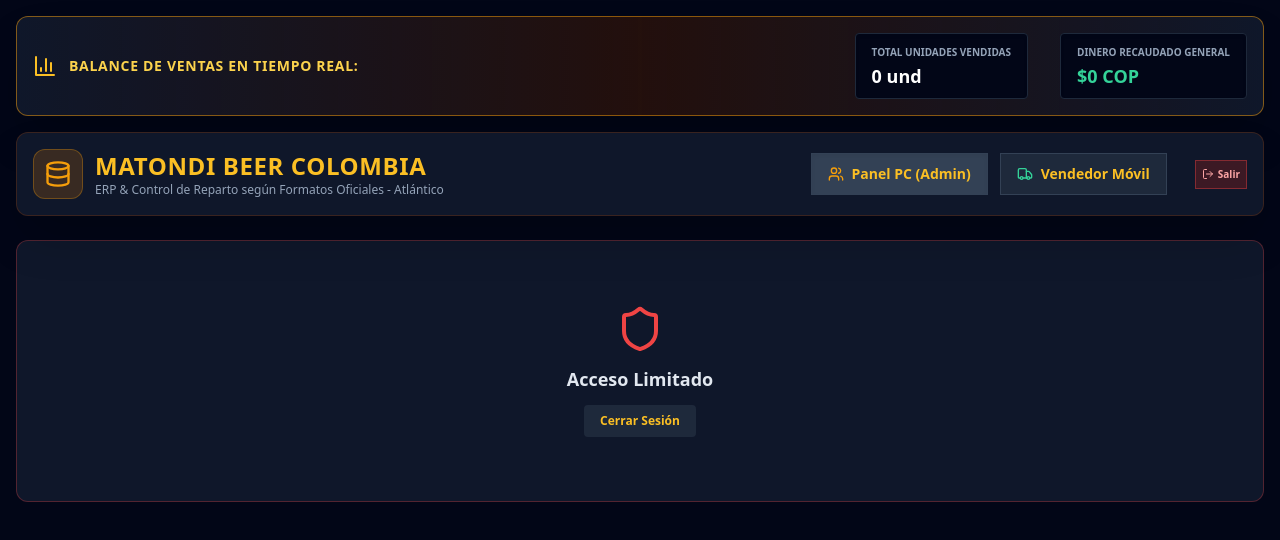
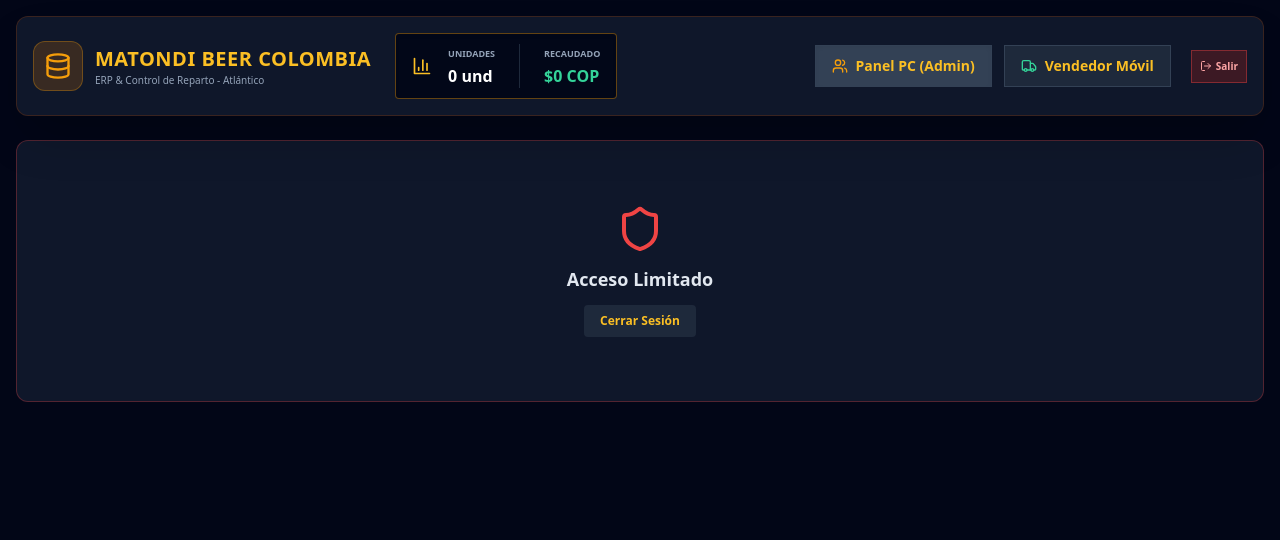
Before and after one commit to elmer0622/matondi-2.0, a React (Vite) app: page / in a window 1280 px wide. Both pictures are taken after typing "name@example.com", "Sample123" into the empty fields and a click on the button "Iniciar Sesión". Shown: the top 540 px of the page. Built offline with nearby package versions, Linux system fonts and the light colour scheme.

Commit message:
Update print statement from 'Hello' to 'Goodbye'

```diff
--- a/src/App.jsx
+++ b/src/App.jsx
@@ -1,7 +1,7 @@
 import React, { useState } from 'react';
 import {
   Users, MapPin, Truck, ShoppingCart, Database, FileSpreadsheet,
-  Shield, Send, Plus, Package, UserCheck, Lock, BarChart3, RotateCcw, ClipboardList, Compass, X, History, Trash2, Edit3, CheckCircle, Eye, FileText, Map, LogOut
+  Shield, Send, Plus, Package, UserCheck, Lock, BarChart3, RotateCcw, ClipboardList, Compass, X, History, Trash2, Edit3, CheckCircle, Eye, FileText, Map, LogOut, Layers
 } from 'lucide-react';
 import * as XLSX from 'xlsx';
 
@@ -52,7 +52,7 @@ export default function App() {
   ]);
   const [nuevoCliente, setNuevoCliente] = useState({ nombre: '', zona: 'R1', municipio: 'Sabanagrande', direccion: '', lat: '', lng: '' });
 
-  // Catálogo de Productos Oficiales
+  // Catálogo de Productos Oficiales (Bebidas)
   const [productos, setProductos] = useState([
     { id: 'PROD-01', nombre: 'ARROZ TRADICIONAL', presentacion: '1000', precio: 8000 },
     { id: 'PROD-02', nombre: 'ARROZ KOLA', presentacion: '1000', precio: 8000 },
@@ -347,6 +347,20 @@ export default function App() {
     alert('¡Despacho de ruta registrado con éxito en el inventario!');
   };
 
+  const registrarGastoRuta = () => {
+    if (!nuevoGasto.valor || !nuevoGasto.concepto) return alert('Diligencia el valor y el concepto del gasto');
+    const gasto = {
+      id: `GAST-${Date.now()}`,
+      tipo: nuevoGasto.tipo,
+      valor: Number(nuevoGasto.valor),
+      concepto: sanitizeStr(nuevoGasto.concepto),
+      metodo: nuevoGasto.metodo
+    };
+    setGastosRuta([...gastosRuta, gasto]);
+    setNuevoGasto({ tipo: 'COMBUSTIBLE', valor: '', concepto: '', metodo: 'EFECTIVO' });
+    alert('Gasto informativo registrado con éxito');
+  };
+
   const registrarVenta = () => {
     if (!municipioSel) return alert('Selecciona un municipio');
     if (!clienteSel) return alert('Selecciona un establecimiento');
@@ -362,7 +376,6 @@ export default function App() {
     const itemCargue = cargueActivo.items.find(i => i.prodId === prodSel);
     if (!itemCargue || itemCargue.cantidadActual < cantVendida) return alert('Inventario insuficiente en tu vehículo.');
 
-    // Notificar al vendedor si el stock llega a cero
     const stockRestante = itemCargue.cantidadActual - Number(cantVendida);
     if (stockRestante === 0) {
       alert(`⚠️ AVISO DE STOCK: Se ha terminado el stock de ${itemCargue.prodNombre} en el vehículo.`);
@@ -462,7 +475,7 @@ export default function App() {
     XLSX.writeFile(wb, `Matondi_Liquidacion_Ruta_${new Date().toISOString().slice(0,10)}.xlsx`);
   };
 
-  // Balance en tiempo real superior (más grande)
+  // Balance en tiempo real superior (ampliado sin título redundante)
   const totalDineroRecaudadoGral = ventas.reduce((acc, v) => acc + v.total, 0);
   const totalCantidadVendidaGral = ventas.reduce((acc, v) => acc + v.cantidad, 0);
 
@@ -474,8 +487,6 @@ export default function App() {
   });
 
   const cargueMovilActivo = mobileUser ? carguesDiarios.find(c => c.repartidorId === mobileUser.id || c.repartidorNombre.toLowerCase() === mobileUser.nombre.toLowerCase()) : null;
-
-  // Municipios disponibles estrictamente asignados a la ruta del repartidor móvil
   const municipiosRutaMovil = cargueMovilActivo ? (rutas.find(r => r.nombre === cargueMovilActivo.rutaNombre)?.municipios || []) : [];
   const clientesFiltradosMovil = clientes.filter(c => municipioSel ? (c.municipio.toLowerCase() === municipioSel.toLowerCase() && municipiosRutaMovil.map(m => m.toLowerCase()).includes(c.municipio.toLowerCase())) : false);
   const productosMovilDisponibles = cargueMovilActivo ? cargueMovilActivo.items.filter(i => i.cantidadActual > 0) : [];
@@ -483,38 +494,41 @@ export default function App() {
   return (
     <div className="min-h-screen bg-slate-950 text-slate-100 font-sans p-4 relative">
 
-      {/* 1. BALANCE DE VENTAS EN TIEMPO REAL (MÁS GRANDE Y VISIBLE) */}
-      <div className="max-w-7xl mx-auto bg-gradient-to-r from-slate-900 via-amber-950/50 to-slate-900 border border-amber-500/50 p-4 rounded-xl mb-4 shadow-2xl flex flex-wrap justify-between items-center gap-4">
-        <div className="flex items-center gap-3">
-          <BarChart3 className="w-6 h-6 text-amber-400" />
-          <span className="text-sm font-extrabold uppercase tracking-wider text-amber-300">Balance de Ventas en Tiempo Real:</span>
-        </div>
-        <div className="flex flex-wrap items-center gap-8 text-sm">
-          <div className="bg-slate-950 px-4 py-2 rounded border border-slate-800 shadow-inner">
-            <span className="text-slate-400 block text-[10px] uppercase font-semibold">Total Unidades Vendidas</span>
-            <strong className="text-white text-lg font-black">{totalCantidadVendidaGral} und</strong>
+      {/* ENCABEZADO GENERAL FUSIONADO: NOMBRE ARRIBA/LADO Y CUADROS DE DATOS INTEGRADOS */}
+      <header className="max-w-7xl mx-auto flex flex-col lg:flex-row justify-between items-center bg-slate-900 border border-amber-900/40 p-4 rounded-xl mb-6 shadow-2xl relative gap-4">
+
+        {/* Fusión: Logo, Título y Cuadros de Datos en una sola fila compacta */}
+        <div className="flex flex-col md:flex-row items-center gap-6 w-full lg:w-auto">
+          <div className="flex items-center gap-3">
+            <div className="bg-amber-600/20 p-2.5 rounded-xl border border-amber-500/30">
+              <Database className="w-7 h-7 text-amber-500" />
+            </div>
+            <div>
+              <h1 className="text-xl font-bold tracking-wide text-amber-400">MATONDI BEER COLOMBIA</h1>
+              <p className="text-[10px] text-slate-400">ERP & Control de Reparto - Atlántico</p>
+            </div>
           </div>
-          <div className="bg-slate-950 px-4 py-2 rounded border border-slate-800 shadow-inner">
-            <span className="text-slate-400 block text-[10px] uppercase font-semibold">Dinero Recaudado General</span>
-            <strong className="text-emerald-400 text-lg font-black">${totalDineroRecaudadoGral.toLocaleString()} COP</strong>
+
+          {/* Cuadros de datos numéricos en tiempo real (sin texto redundante) */}
+          <div className="flex items-center gap-4 bg-slate-950/90 px-4 py-2.5 rounded border border-amber-500/40 shadow-inner">
+            <div className="flex items-center gap-2">
+              <BarChart3 className="w-5 h-5 text-amber-400" />
+            </div>
+            <div className="flex items-center gap-6 text-sm">
+              <div className="flex flex-col">
+                <span className="text-[9px] text-slate-400 uppercase font-bold">Unidades</span>
+                <strong className="text-white font-black text-base">{totalCantidadVendidaGral} und</strong>
+              </div>
+              <div className="border-l border-slate-800 pl-6 flex flex-col">
+                <span className="text-[9px] text-slate-400 uppercase font-bold">Recaudado</span>
+                <strong className="text-emerald-400 font-black text-base">${totalDineroRecaudadoGral.toLocaleString()} COP</strong>
+              </div>
+            </div>
           </div>
         </div>
-      </div>
-
-      {/* ENCABEZADO GENERAL CON BOTONES ESTILO CUADRADO (WINDOWS - GRIS / LOGO COLOR / LETRAS AMARILLAS) Y BOTÓN CERRAR SESIÓN PEQUEÑO EN ESQUINA */}
-      <header className="max-w-7xl mx-auto flex flex-col md:flex-row justify-between items-center bg-slate-900 border border-amber-900/40 p-4 rounded-xl mb-6 shadow-2xl relative">
-        <div className="flex items-center gap-3 mb-4 md:mb-0">
-          <div className="bg-amber-600/20 p-2.5 rounded-xl border border-amber-500/30">
-            <Database className="w-7 h-7 text-amber-500" />
-          </div>
-          <div>
-            <h1 className="text-2xl font-bold tracking-wide text-amber-400">MATONDI BEER COLOMBIA</h1>
-            <p className="text-xs text-slate-400">ERP & Control de Reparto según Formatos Oficiales - Atlántico</p>
-          </div>
-        </div>
-
+
+        {/* Botones de inicio estilo cuadrado Windows y botón de cerrar sesión pequeño en esquina */}
         <div className="flex items-center gap-3">
-          {/* Botones de inicio estilo cuadrado Windows */}
           <button
             onClick={() => setActiveTab('pc')}
             className={`px-4 py-2.5 rounded-none border border-slate-700 font-bold text-sm transition-all flex items-center gap-2 ${activeTab === 'pc' ? 'bg-slate-700 shadow-inner' : 'bg-slate-800 hover:bg-slate-700'} text-amber-400`}
@@ -528,11 +542,10 @@ export default function App() {
             <Truck className="w-4 h-4 text-emerald-400" /> Vendedor Móvil
           </button>
 
-          {/* Botón cerrar sesión pequeño en la esquina */}
           {(isLoggedIn || isMobileLoggedIn) && (
             <button
               onClick={isLoggedIn ? cerrarSesion : cerrarSesionMovil}
-              className="bg-red-900/40 border border-red-500/40 text-red-300 hover:bg-red-900/60 p-1.5 rounded-none text-[10px] font-bold flex items-center gap-1 ml-4"
+              className="bg-red-900/40 border border-red-500/40 text-red-300 hover:bg-red-900/60 p-2 rounded-none text-[10px] font-bold flex items-center gap-1 ml-2"
               title="Cerrar Sesión"
             >
               <LogOut className="w-3 h-3" /> Salir
@@ -597,7 +610,7 @@ export default function App() {
                       { id: 'gastos', label: 'Gastos de Ruta', icon: FileSpreadsheet },
                       { id: 'productos', label: 'Catálogo & Precios', icon: Package },
                       { id: 'clientes', label: 'Base Clientes & GPS', icon: Users },
-                      { id: 'consultas', label: 'Cierres & Liquidaciones', icon: BarChart3 },
+                      { id: 'consultas', label: 'Consulta Rutas y Productos', icon: Layers },
                       { id: 'cierre', label: 'Cierre General', icon: RotateCcw }
                     ].map(sub => {
                       const Icon = sub.icon;
@@ -715,7 +728,7 @@ export default function App() {
                   </div>
                 )}
 
-                {/* CARGUE DESPACHO RUTA (Con productos únicos y listado fijo) */}
+                {/* CARGUE DESPACHO RUTA */}
                 {pcSubTab === 'cargueview' && (
                   <div className="grid grid-cols-1 md:grid-cols-3 gap-6">
                     <div className="bg-slate-900 p-5 rounded-xl border border-slate-800 space-y-4">
@@ -789,7 +802,6 @@ export default function App() {
                         </div>
                       </div>
 
-                      {/* LISTADO DE PRODUCTOS EN DESPACHO (MODO INFORMATIVO Y EDITABLE POR LÍNEA) */}
                       <div className="border-t border-slate-800 pt-3 space-y-3">
                         <div className="flex justify-between items-center">
                           <label className="text-xs font-bold text-amber-300">Productos (Cargadas / Regresadas)</label>
@@ -915,11 +927,11 @@ export default function App() {
                                 <span className="text-[10px] bg-sky-500/20 text-sky-400 px-2 py-0.5 rounded-none font-semibold">{c.rutaNombre}</span>
                               </div>
                               <div className="space-y-1.5 pt-1">
-                                <p className="text-[11px] font-bold text-slate-400">Control de Productos en Vehículo:</p>
+                                <p className="text-[11px] font-bold text-slate-400">Listado de Bebidas Asignadas en Tiempo Real (Solo Lectura):</p>
                                 {c.items.map((it, idx) => (
-                                  <div key={idx} className="flex justify-between text-xs bg-slate-900 p-2 rounded-none">
-                                    <span className="text-slate-200">{it.prodNombre} ({it.presentacion}mL)</span>
-                                    <span className="font-bold text-amber-400">Stock: {it.cantidadActual} / Salida: {it.totalSalida}</span>
+                                  <div key={idx} className="flex justify-between text-xs bg-slate-900 p-2.5 rounded-none border border-slate-800">
+                                    <span className="text-slate-200 font-medium">{it.prodNombre} ({it.presentacion}mL)</span>
+                                    <span className="font-bold text-amber-400">Stock Actual: {it.cantidadActual} / Salida Total: {it.totalSalida}</span>
                                   </div>
                                 ))}
                               </div>
@@ -931,7 +943,7 @@ export default function App() {
                   </div>
                 )}
 
-                {/* GASTOS DE RUTA (PURAMENTE INFORMATIVO) */}
+                {/* GASTOS DE RUTA (SOLO INFORMATIVO) */}
                 {pcSubTab === 'gastos' && (
                   <div className="grid grid-cols-1 md:grid-cols-3 gap-6">
                     <div className="bg-slate-900 p-5 rounded-xl border border-slate-800 space-y-4">
@@ -1099,17 +1111,47 @@ export default function App() {
                   </div>
                 )}
 
-                {/* CIERRES & LIQUIDACIONES */}
+                {/* MÓDULO UNIFICADO DE CONSULTA DE RUTAS Y PRODUCTOS ASIGNADOS */}
                 {pcSubTab === 'consultas' && (
-                  <div className="bg-slate-900 p-6 rounded-xl border border-slate-800 space-y-5">
-                    <div className="flex flex-col md:flex-row justify-between items-start md:items-center gap-4">
+                  <div className="bg-slate-900 p-6 rounded-xl border border-slate-800 space-y-6">
+                    <div className="flex flex-col md:flex-row justify-between items-start md:items-center gap-4 border-b border-slate-800 pb-4">
                       <div>
-                        <h3 className="text-md font-bold text-amber-400">Módulo de Cierres, Liquidación y Reportes</h3>
-                        <p className="text-xs text-slate-400">Informes de ventas totales por producto, liquidadas por vendedor.</p>
+                        <h3 className="text-md font-bold text-amber-400">Módulo de Consulta Unificada: Rutas y Productos Asignados</h3>
+                        <p className="text-xs text-slate-400">Visualiza en tiempo real los despachos activos, rutas y su inventario asignado.</p>
                       </div>
                       <button onClick={exportarExcelReporte} className="bg-emerald-600 hover:bg-emerald-500 px-4 py-2 rounded-none text-xs font-bold flex items-center gap-2">
                         <FileSpreadsheet className="w-4 h-4" /> Exportar a Excel
                       </button>
+                    </div>
+
+                    <div className="space-y-4">
+                      <h4 className="text-xs font-bold uppercase tracking-wider text-amber-300">Despachos y Rutas Activas en Tiempo Real</h4>
+                      {carguesDiarios.length === 0 ? (
+                        <p className="text-xs text-slate-500 py-6 text-center bg-slate-950 rounded border border-slate-800">No hay rutas ni productos despachados activos en este momento.</p>
+                      ) : (
+                        <div className="grid grid-cols-1 md:grid-cols-2 gap-4">
+                          {carguesDiarios.map(c => (
+                            <div key={c.id} className="bg-slate-950 p-4 rounded-none border border-slate-800 space-y-3">
+                              <div className="flex justify-between items-center border-b border-slate-800 pb-2">
+                                <div>
+                                  <span className="font-bold text-amber-300">Ruta: {c.rutaNombre}</span>
+                                  <p className="text-[10px] text-slate-400">Responsable: {c.repartidorNombre} ({c.fecha})</p>
+                                </div>
+                                <span className="text-[10px] bg-emerald-500/20 text-emerald-400 px-2 py-0.5 rounded-none font-semibold">Activa</span>
+                              </div>
+                              <div className="space-y-1.5 pt-1">
+                                <p className="text-[11px] font-bold text-slate-400">Bebidas y Productos Asignados:</p>
+                                {c.items.map((it, idx) => (
+                                  <div key={idx} className="flex justify-between text-xs bg-slate-900 p-2.5 rounded-none border border-slate-800">
+                                    <span className="text-slate-200 font-medium">{it.prodNombre} ({it.presentacion}mL)</span>
+                                    <span className="font-bold text-amber-400">Cargadas: {it.cantidadCargadas} | Stock Actual: {it.cantidadActual}</span>
+                                  </div>
+                                ))}
+                              </div>
+                            </div>
+                          ))}
+                        </div>
+                      )}
                     </div>
 
                     {cierresEnviadosMovil.length > 0 && (
@@ -1123,64 +1165,11 @@ export default function App() {
                               <p className="font-bold text-amber-300">Vendedor: {env.vendedorNombre}</p>
                               <p className="text-slate-400">Fecha: {env.fecha}</p>
                               <p className="text-emerald-400 font-bold">Total Reportado: ${env.totalVendido.toLocaleString()} COP</p>
-                              <p className="text-[11px] text-slate-500">{env.ventas.length} transacciones liquidadas</p>
                             </div>
                           ))}
                         </div>
                       </div>
                     )}
-
-                    <div className="grid grid-cols-1 md:grid-cols-3 gap-3 bg-slate-950 p-4 rounded-xl border border-slate-800">
-                      <div>
-                        <label className="text-[11px] text-slate-400 block mb-1">Filtrar por Municipio</label>
-                        <input type="text" value={filtroMunicipio} onChange={e => setFiltroMunicipio(e.target.value)} placeholder="Sabanagrande" className="w-full bg-slate-900 border border-slate-800 rounded p-2 text-xs text-slate-200" />
-                      </div>
-                      <div>
-                        <label className="text-[11px] text-slate-400 block mb-1">Filtrar por Ruta</label>
-                        <input type="text" value={filtroZona} onChange={e => setFiltroZona(e.target.value)} placeholder="Ruta R1" className="w-full bg-slate-900 border border-slate-800 rounded p-2 text-xs text-slate-200" />
-                      </div>
-                      <div>
-                        <label className="text-[11px] text-slate-400 block mb-1">Filtrar por Vendedor</label>
-                        <input type="text" value={filtroRepartidor} onChange={e => setFiltroRepartidor(e.target.value)} placeholder="Carlos" className="w-full bg-slate-900 border border-slate-800 rounded p-2 text-xs text-slate-200" />
-                      </div>
-                    </div>
-
-                    <div className="overflow-x-auto">
-                      <table className="w-full text-left text-xs text-slate-300">
-                        <thead className="bg-slate-950 text-slate-400 uppercase">
-                          <tr>
-                            <th className="p-3">Hora</th>
-                            <th className="p-3">Vendedor</th>
-                            <th className="p-3">Establecimiento</th>
-                            <th className="p-3">Municipio</th>
-                            <th className="p-3">Producto</th>
-                            <th className="p-3">Vendidas</th>
-                            <th className="p-3">N. Deuda</th>
-                            <th className="p-3">Cambios</th>
-                            <th className="p-3">Total Venta</th>
-                          </tr>
-                        </thead>
-                        <tbody className="divide-y divide-slate-800">
-                          {ventasFiltradas.length === 0 ? (
-                            <tr><td colSpan="9" className="p-6 text-center text-slate-500">No se encontraron registros de ventas.</td></tr>
-                          ) : (
-                            ventasFiltradas.map(v => (
-                              <tr key={v.id}>
-                                <td className="p-3 text-slate-400">{v.hora}</td>
-                                <td className="p-3 font-medium text-amber-300">{v.vendedorNombre}</td>
-                                <td className="p-3">{v.clienteNombre}</td>
-                                <td className="p-3">{v.municipio}</td>
-                                <td className="p-3">{v.prodNombre}</td>
-                                <td className="p-3 font-bold text-white">{v.cantidad}</td>
-                                <td className="p-3 text-red-400">{v.nuevaDeuda}</td>
-                                <td className="p-3 text-sky-400">{v.cambios}</td>
-                                <td className="p-3 font-bold text-emerald-400">${v.total.toLocaleString()} COP</td>
-                              </tr>
-                            ))
-                          )}
-                        </tbody>
-                      </table>
-                    </div>
                   </div>
                 )}
 
@@ -1270,7 +1259,7 @@ export default function App() {
                   </div>
                 </div>
 
-                {/* 1. SELECCIONAR MUNICIPIO (Restringido estrictamente a los agregados en la ruta) */}
+                {/* 1. SELECCIONAR MUNICIPIO (Estrictamente los asignados a la ruta) */}
                 <div>
                   <label className="text-xs text-slate-400 mb-1 block">1. Seleccionar Municipio (Asignado a tu Ruta)</label>
                   <select
@@ -1338,8 +1327,8 @@ export default function App() {
                       <input type="number" min="0" value={cambiosItem} onChange={e => setCambiosItem(e.target.value)} className="w-full bg-slate-950 border border-slate-800 rounded-lg p-2.5 text-sm text-slate-200" />
                     </div>
                     <div>
-                      <label className="text-xs text-slate-400 block mb-1">Muestras</label>
-                      <input type="number" min="0" value={muestrasItem} onChange={e => setMuestrasItem(e.target.value)} className="w-full bg-slate-950 border border-slate-800 rounded p-2.5 text-sm text-slate-200" />
+                      <label className="text-xs text-slate-400 mb-1 block">Muestras</label>
+                      <input type="number" min="0" value={muestrasItem} onChange={e => setMuestrasItem(e.target.value)} className="w-full bg-slate-950 border border-slate-800 rounded-lg p-2.5 text-sm text-slate-200" />
                     </div>
                   </div>
 
```
